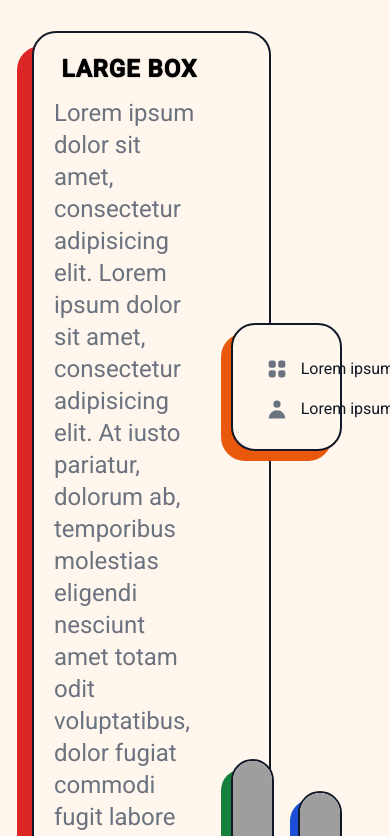
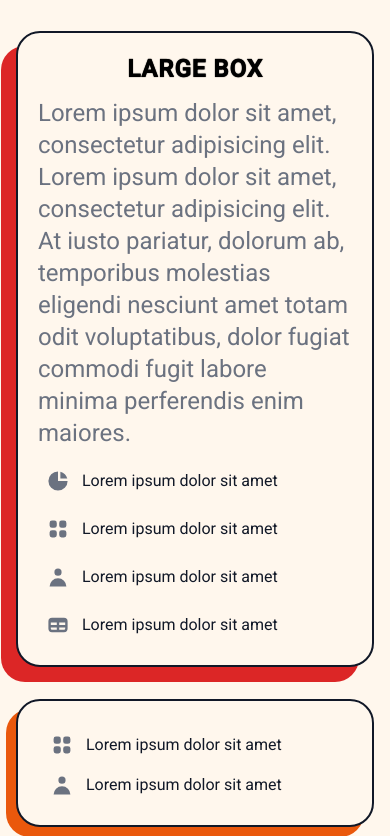
Before and after one commit to Joao4569/RainbowWarriors, a Django app: page / in a window 390 px wide; the page is wider, and only the part inside the window is pictured. Shown: the part 643-1479 px from the top of that part. Run offline with Django 4.2, Linux system fonts and the light colour scheme; some libraries are stand-ins or nearby versions; grey boxes are pictures that could not be loaded.

Commit message:
Corrected some margin styling

```diff
--- a/home/templates/home/index.html
+++ b/home/templates/home/index.html
@@ -21,8 +21,8 @@
     </div>
 </div>
 
-<div class="flex w-full mx-auto px-4 py-8 bg-orange-50 dark:bg-gray-300">
-    <div class="w-2/3 bg-orange-50 h-auto pr-16 p-5 ml-4 mb-4 rounded-3xl border-2 border-gray-900 dark:text-white  dark:bg-gray-500" style="
+<div class="lg:flex w-full mx-auto px-4 py-8 bg-orange-50 dark:bg-gray-300">
+    <div class="w-full lg:w-2/3 bg-orange-50 h-auto lg:pr-16 p-5 lg:ml-4 mb-8 lg:mb-4 rounded-3xl border-2 border-gray-900 dark:text-white dark:bg-gray-500" style="
 box-shadow: -15px 15px #DC2626;
 ">
         <h1 class="text-2xl mb-3 font-bold">Large Box</h1>
@@ -64,8 +64,8 @@
             </li>
         </ul>
     </div>
-    <div class="w-1/3 flex flex-col justify-evenly -ml-12">
-        <div class="bg-orange-50 h-32 mb-4 p-6 ml-2 mb-2 rounded-3xl shadow border-2 border-gray-900  dark:text-white  dark:bg-gray-500" style="
+    <div class="w-full lg:w-1/3 flex flex-col justify-evenly lg:-ml-12">
+        <div class="bg-orange-50 h-32 mb-6 lg:mb-4 p-6 lg:ml-2 lg:mb-2 rounded-3xl shadow border-2 border-gray-900 dark:text-white dark:bg-gray-500" style="
 box-shadow: -10px 10px #EA580C;
 ">
             <ul>
@@ -89,7 +89,7 @@
             </ul>
         </div>
         <div class="flex gap-4">
-            <div class="w-1/2 bg-orange-50 h-32 mb-8 ml-2 mb-2 rounded-3xl shadow border-2 border-gray-900 overflow-hidden" style="
+            <div class="w-full lg:w-1/2 bg-orange-50 h-32 lg:mb-8 lg:ml-2 lg:b-2 rounded-3xl shadow border-2 border-gray-900 overflow-hidden" style="
 box-shadow: -10px 10px #15803D;
 ">
                 <img class="object-cover h-full w-full" src="assets/images/isi-parente-ReeGI822YKM-unsplash.jpg" alt="Rainbow Woman">
```
